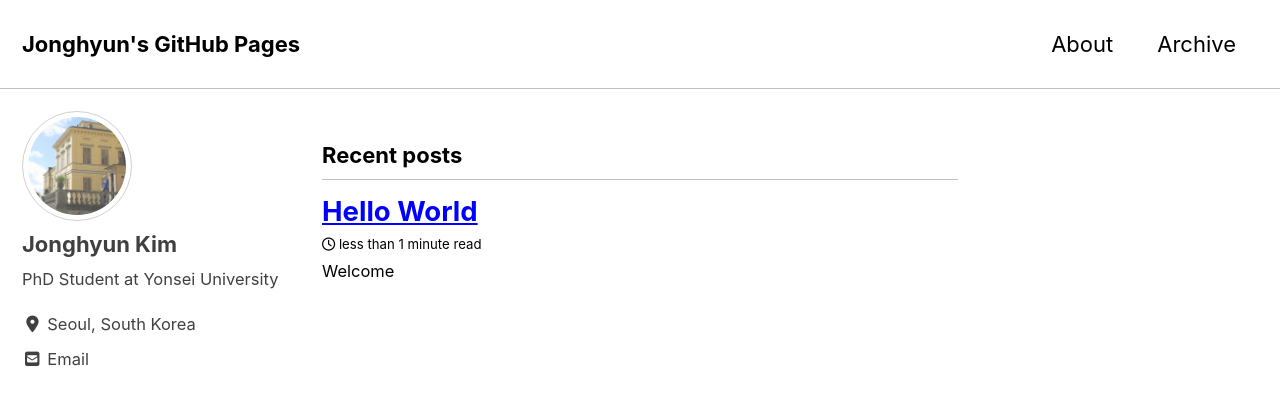
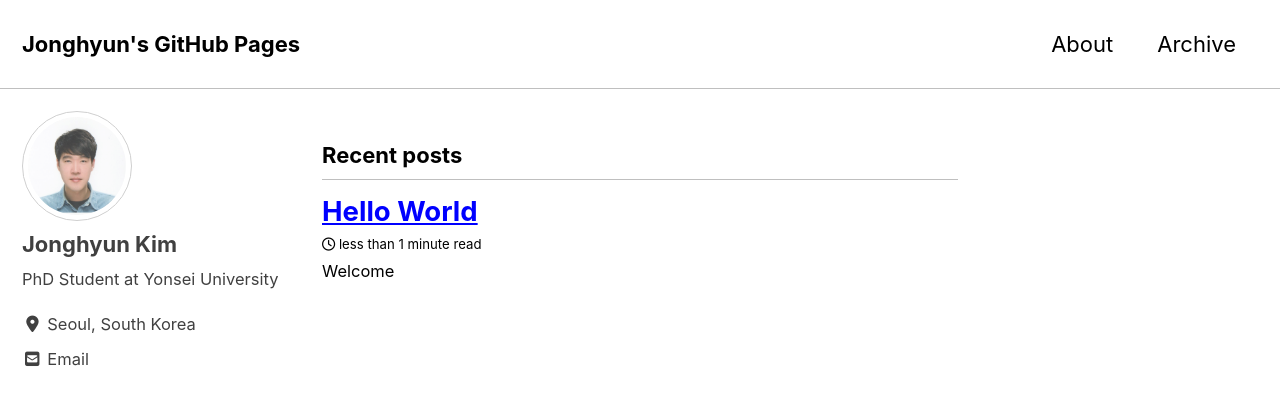
Before and after one commit to jjhkiim/jjhkiim.github.io, a Jekyll site: the page built from index.html, in a window 1280 px wide and 900 px high. Shown: the top 405 px of the window. Built offline with Jekyll 4.4.1, drawn with Linux system fonts in a browser that asks for light colours; cached includes are drawn as plain includes; nearby versions of some CDN libraries; the list of posts is cut into pages by our own code.

Commit message:
Update config.yml

```diff
--- a/_config.yml
+++ b/_config.yml
@@ -108,7 +108,7 @@ analytics:
 # Site Author
 author:
   name             : "Jonghyun Kim"
-  avatar           : "/assets/images/profile.png" # path of avatar image, e.g. "/assets/images/bio-photo.jpg"
+  avatar           : "/assets/images/untitled.png" # path of avatar image, e.g. "/assets/images/bio-photo.jpg"
   bio              : "PhD Student at Yonsei University"
   location         : "Seoul, South Korea"
   email            : "jonghyun.kim@yonsei.ac.kr"
```
